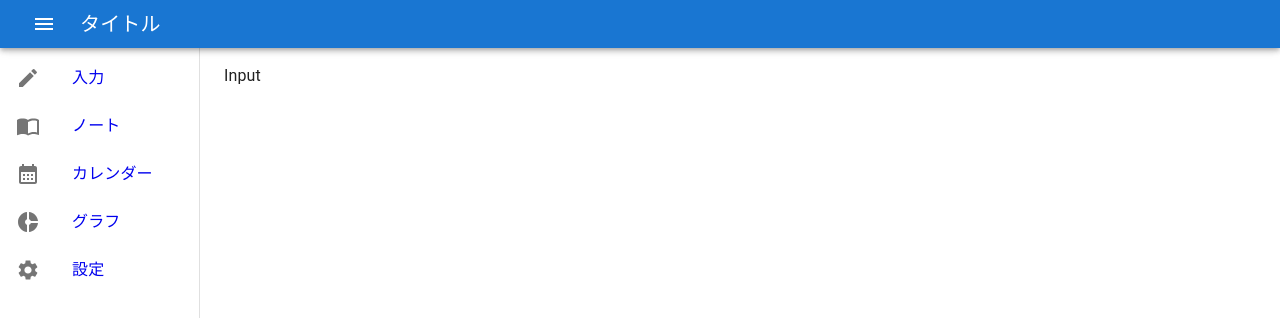
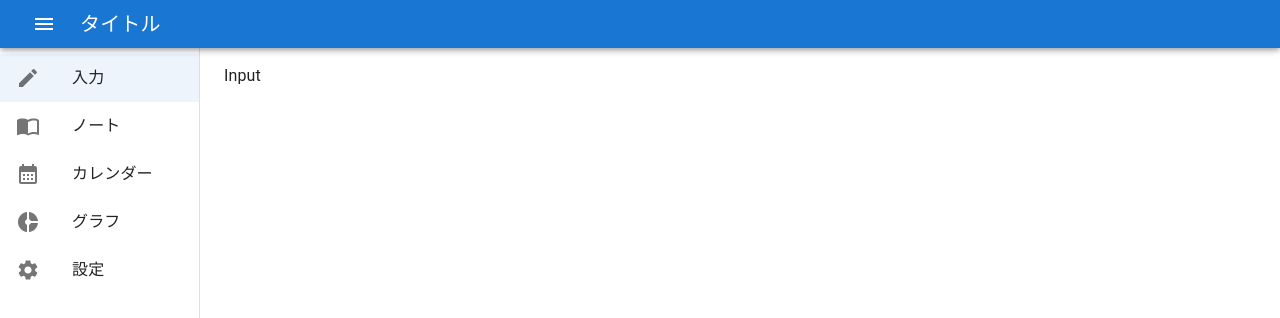
Before and after one commit to kewpie134134/kakeibo-pwa, a React (Vite) app: page / in a window 1280 px wide. Both pictures are taken after a click on the button 44 px from the left and 24 px from the top of the page. Shown: the top 318 px of the page. Built offline with nearby package versions, Linux system fonts and the light colour scheme.

Commit message:
[update] #1 左メニューにマウスオーバー時のアクションを追加

```diff
--- a/src/atoms/ResponsiveDrawerListItem.tsx
+++ b/src/atoms/ResponsiveDrawerListItem.tsx
@@ -1,11 +1,13 @@
-import { ListItem, ListItemIcon, ListItemText } from "@mui/material";
+import { ListItemButton, ListItemIcon, ListItemText } from "@mui/material";
 import { Link } from "react-router-dom";
+import { usePageNumberStore } from "../stores/pageNumber";
 
 type ResponsiveDrawerListItemProps = {
   to: string;
   onClick: () => void;
   icon: JSX.Element;
   text: string;
+  sortOrder: number;
 };
 
 const ResponsiveDrawerListItem = ({
@@ -13,12 +15,20 @@ const ResponsiveDrawerListItem = ({
   onClick,
   icon,
   text,
+  sortOrder,
 }: ResponsiveDrawerListItemProps) => {
+  const { pageNumber } = usePageNumberStore();
+  const isSelected = sortOrder === pageNumber;
   return (
-    <ListItem component={Link} to={to} onClick={onClick}>
+    <ListItemButton
+      component={Link}
+      to={to}
+      onClick={onClick}
+      selected={isSelected}
+    >
       <ListItemIcon>{icon}</ListItemIcon>
       <ListItemText primary={text} />
-    </ListItem>
+    </ListItemButton>
   );
 };
 
--- a/src/molecules/ResponsiveDrawerListItem.tsx
+++ b/src/molecules/ResponsiveDrawerListItem.tsx
@@ -1,5 +1,4 @@
 import { Box, List } from "@mui/material";
-
 import CreateIcon from "@mui/icons-material/Create";
 import ImportContactsIcon from "@mui/icons-material/ImportContacts";
 import CalendarMonthIcon from "@mui/icons-material/CalendarMonth";
@@ -33,6 +32,7 @@ const ResponsiveDrawerList = ({ closeDrawerNav }: ResponsiveDrawerList) => {
           }}
           icon={<CreateIcon />}
           text="入力"
+          sortOrder={0}
         />
         <ResponsiveDrawerListItem
           to="/note"
@@ -42,6 +42,7 @@ const ResponsiveDrawerList = ({ closeDrawerNav }: ResponsiveDrawerList) => {
           }}
           icon={<ImportContactsIcon />}
           text="ノート"
+          sortOrder={1}
         />
         <ResponsiveDrawerListItem
           to="/calendar"
@@ -51,6 +52,7 @@ const ResponsiveDrawerList = ({ closeDrawerNav }: ResponsiveDrawerList) => {
           }}
           icon={<CalendarMonthIcon />}
           text="カレンダー"
+          sortOrder={2}
         />
         <ResponsiveDrawerListItem
           to="/graph"
@@ -60,6 +62,7 @@ const ResponsiveDrawerList = ({ closeDrawerNav }: ResponsiveDrawerList) => {
           }}
           icon={<DonutSmallIcon />}
           text="グラフ"
+          sortOrder={3}
         />
         <ResponsiveDrawerListItem
           to="/settings"
@@ -69,6 +72,7 @@ const ResponsiveDrawerList = ({ closeDrawerNav }: ResponsiveDrawerList) => {
           }}
           icon={<SettingsIcon />}
           text="設定"
+          sortOrder={4}
         />
       </List>
     </Box>
--- a/src/organisms/ResponsiveDrawer.tsx
+++ b/src/organisms/ResponsiveDrawer.tsx
@@ -120,7 +120,6 @@ const ResponsiveDrawer = ({ children }: ResponsiveDrawerProps) => {
         open={isDrawerOpen}
       >
         <Toolbar variant="dense" sx={{ minHeight: 46 }} />
-        {/* ここから */}
         <ResponsiveDrawerList closeDrawerNav={closeDrawerNav} />
       </Drawer>
 
--- a/src/stores/pageNumber.ts
+++ b/src/stores/pageNumber.ts
@@ -1,4 +1,5 @@
 import { create } from "zustand";
+import { persist } from "zustand/middleware";
 
 type countState = {
   pageNumber: number;
@@ -9,11 +10,16 @@ type countState = {
   setSettingsPage: () => void;
 };
 
-export const usePageNumberStore = create<countState>((set) => ({
+export const usePageNumberStore = create(
+  persist<countState>(
+    (set) => ({
       pageNumber: 0,
       setInputPage: () => set(() => ({ pageNumber: 0 })),
       setNotePage: () => set(() => ({ pageNumber: 1 })),
       setCalendarPage: () => set(() => ({ pageNumber: 2 })),
       setGraphPage: () => set(() => ({ pageNumber: 3 })),
       setSettingsPage: () => set(() => ({ pageNumber: 4 })),
-}));
+    }),
+    { name: "page-number-state" }
+  )
+);
```
Lines whose indentation alone changed are shown as unchanged.
